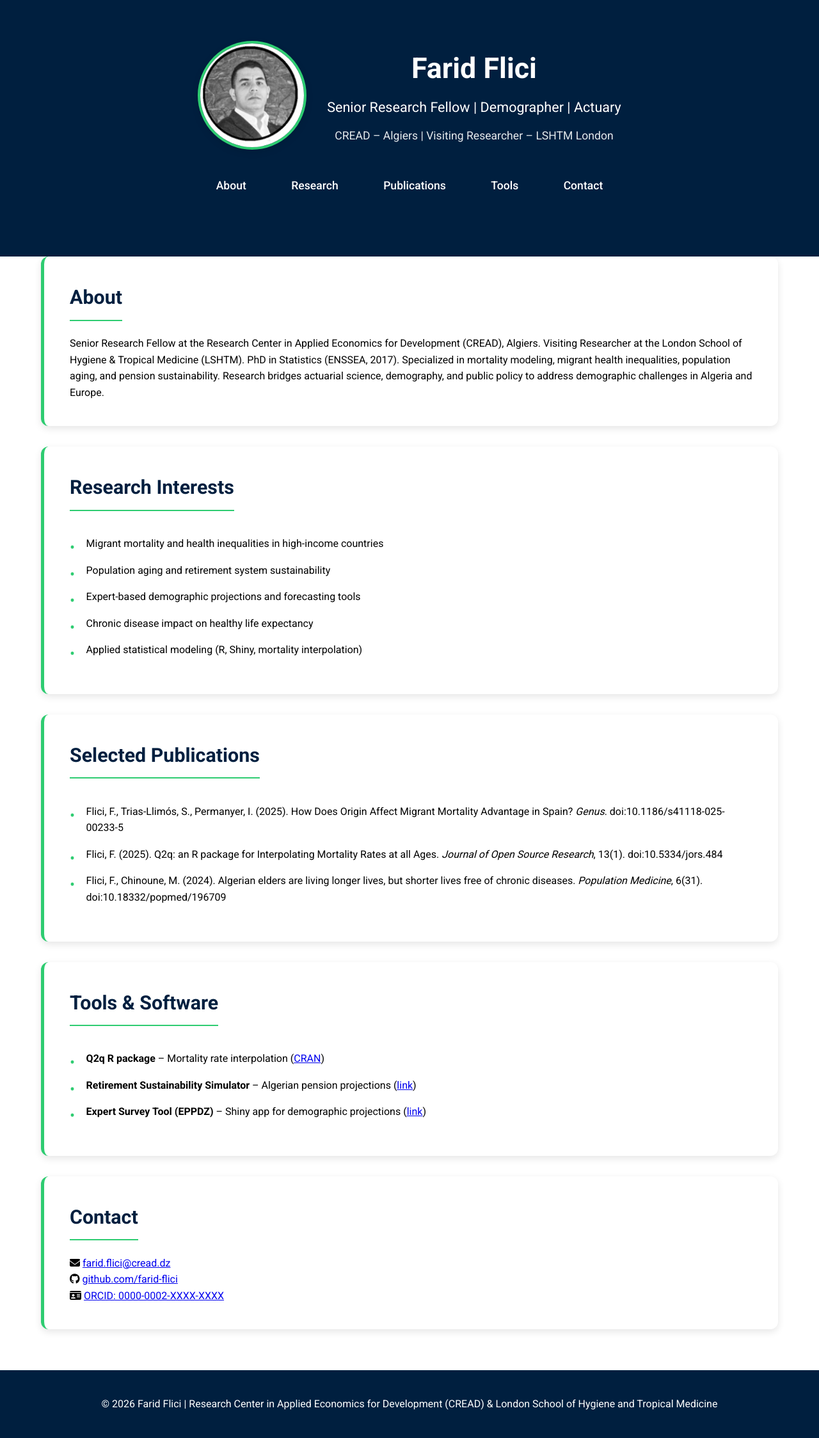
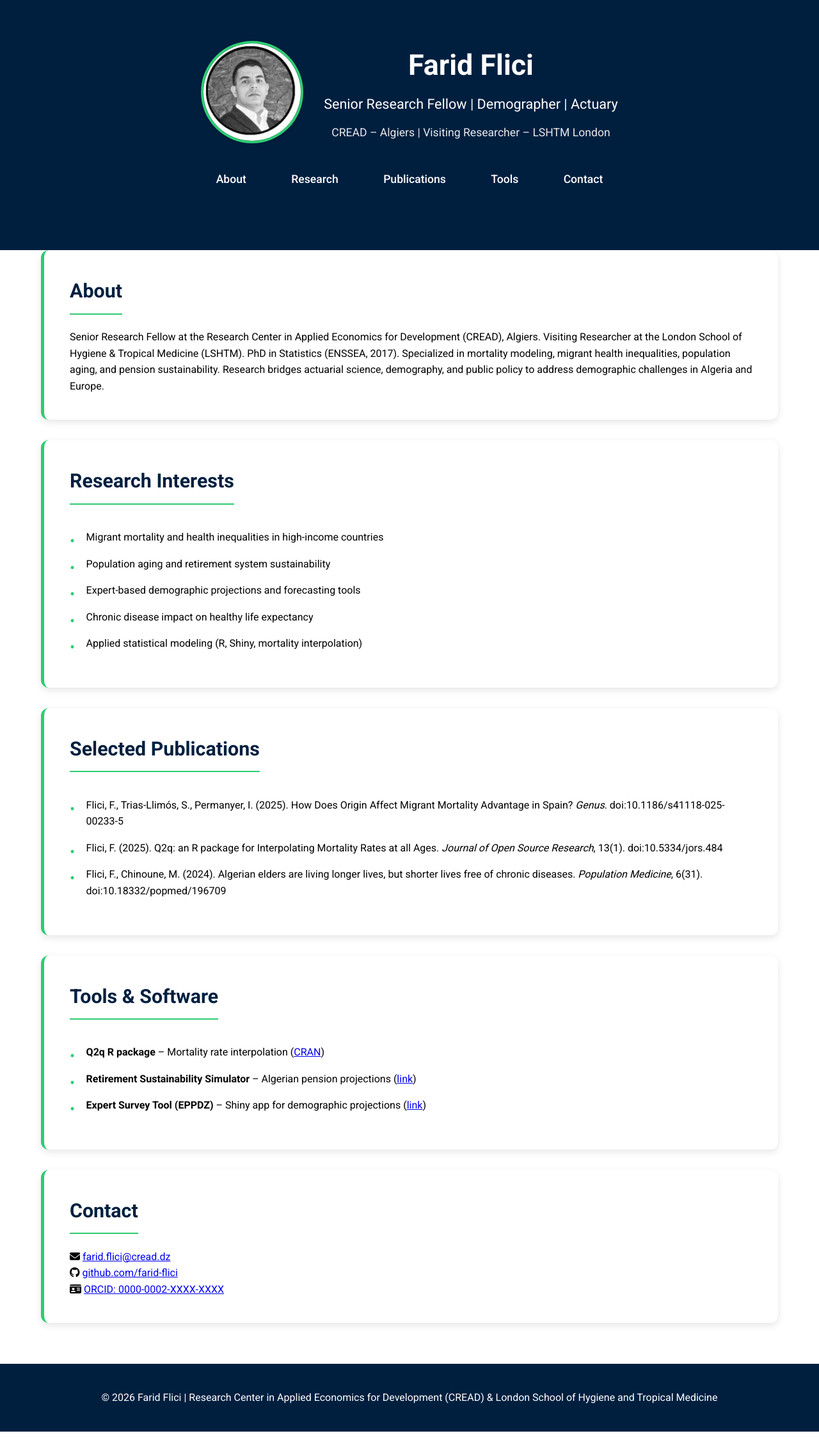
Before and after one commit to Farid-FLICI/farid-flici.github.io, a Jekyll site: the page index2.html, which Jekyll copies as it is, in a window 1280 px wide. Shown: the whole page at 64% size. Built offline with Jekyll 4.4.1, drawn with Linux system fonts in a browser that asks for light colours.

Commit message:
Update index2.html

```diff
--- a/index2.html
+++ b/index2.html
@@ -61,8 +61,8 @@
     }
 
     .profile-photo {
-      width: 170px;
-      height: 170px;
+      width: 160px;
+      height: 160px;
       border-radius: 60%;
       object-fit: cover;
       border: 4px solid var(--green);
```
